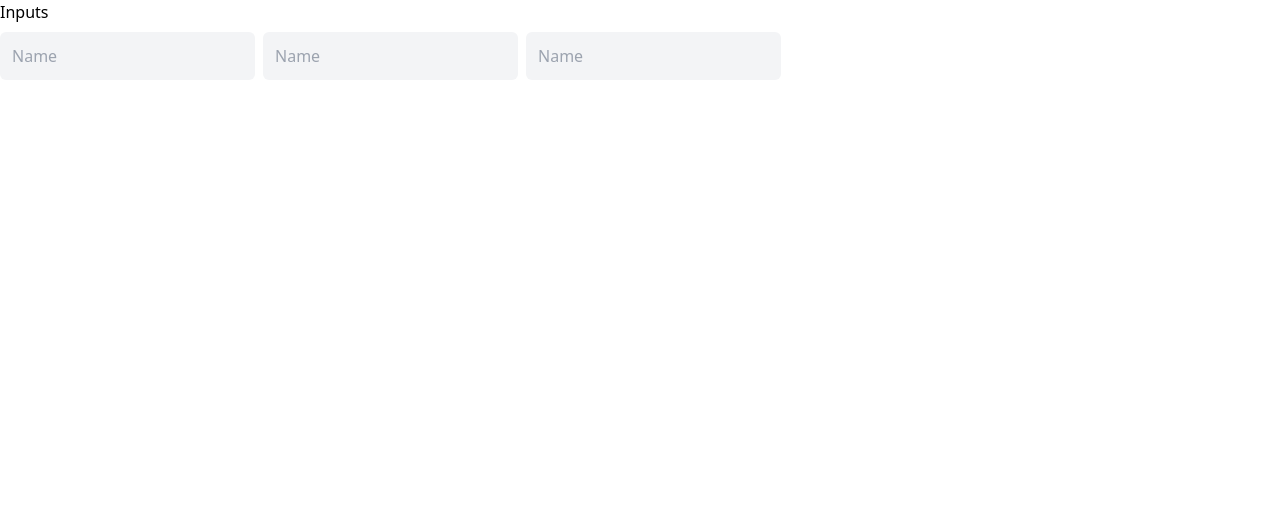
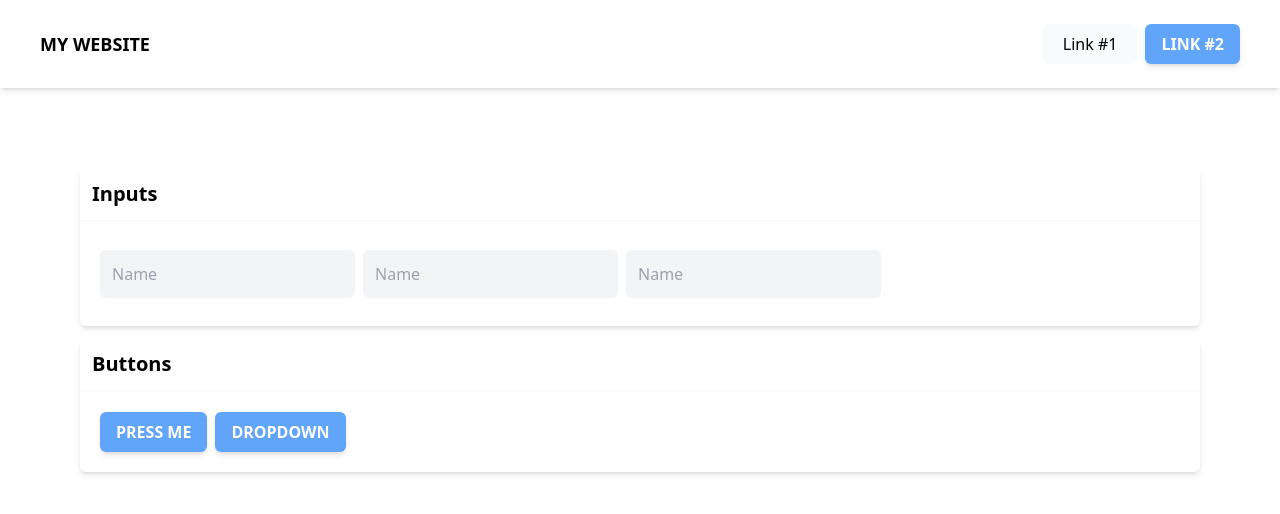
Before and after one commit to Zadigo/tailwind_templates, a Nuxt app in the folder frontend/: page / in a window 1280 px wide. Shown: the top 514 px of the page. Built offline with nearby package versions, Linux system fonts and the light colour scheme.

Commit message:
Basic components

```diff
--- a/frontend/components/base/card.vue
+++ b/frontend/components/base/card.vue
@@ -1,8 +1,8 @@
 <template>
   <div class="rounded-md shadow-md h-auto">
     <div v-if="title" class="border-b-2 border-gray-50 p-3">
-      <h3 class="text-md font-semibold">
-        Header
+      <h3 class="text-xl font-semibold">
+        {{ title }}
       </h3>
     </div>
 
@@ -16,8 +16,8 @@
       <slot />
     </div>
 
-    <div class="border-t-2 border-gray-50 p-3">
-      Footer
+    <div v-if="$slots.footer" class="border-t-2 border-gray-50 p-3">
+      <slot name="footer" />
     </div>
   </div>
 </template>
--- a/frontend/components/base/dropdown.vue
+++ b/frontend/components/base/dropdown.vue
@@ -1,7 +1,7 @@
 <template>
   <Transition enter-active-class="transition duration-200 ease-out" enter-from-class="transform scale-95 opacity-0" enter-to-class="transform scale-100 opacity-100" leave-active-class="transition duration-150 ease-in" leave-from-class="transform scale-100 opacity-100" leave-to-class="transform scale-95 opacity-0">
     <div v-if="isOpen" role="menu">
-      <div ref="menuEl" class="relative">
+      <div ref="menuEl" class="relative z-50">
         <slot />
       </div>
     </div>
--- /dev/null
+++ b/frontend/layouts/default.vue
@@ -0,0 +1,40 @@
+<template>
+  <section id="site">
+    <BaseNavbar class="mb-20">
+      <div class="mx-10">
+        <div class="flex justify-between items-center">
+          <NuxtLink to="/" class="font-bold uppercase text-lg">
+            My website
+          </NuxtLink>
+
+          <div class="flex gap-2">
+            <BaseNavbarlink is-button>
+              Link #1
+            </BaseNavbarlink>
+
+            <BaseButton>
+              Link #2
+
+              <template #dropdown="{ isOpen }">
+                <BaseDropdown :is-open="isOpen">
+                  <BaseList>
+                    <BaseListitem>
+                      First
+                    </BaseListitem>
+                    <BaseListitem>
+                      Second
+                    </BaseListitem>
+                  </BaseList>
+                </BaseDropdown>
+              </template>
+            </BaseButton>
+          </div>
+        </div>
+      </div>
+    </BaseNavbar>
+
+    <div class="mx-auto px-20">
+      <slot />
+    </div>
+  </section>
+</template>
--- a/frontend/pages/index.vue
+++ b/frontend/pages/index.vue
@@ -1,8 +1,6 @@
 <template>
-  <section class="site">
-    <div>
-      <h1>Inputs</h1>
-
+  <section id="home">
+    <BaseCard title="Inputs" class="mb-3">
       <div class="flex gap-2">
         <BaseInput v-model="search" />
 
@@ -10,7 +8,31 @@
 
         <BaseAutocomplete v-model="search" :items="items" />
       </div>
-    </div>
+    </BaseCard>
+
+    <BaseCard title="Buttons">
+      <div class="flex gap-2">
+        <BaseButton>Press me</BaseButton>
+
+        <BaseButton>
+          Dropdown
+
+          <template #dropdown="{ isOpen }">
+            <BaseDropdown :is-open="isOpen">
+              <BaseList>
+                <BaseListitem>
+                  Option #1
+                </BaseListitem>
+
+                <BaseListitem>
+                  Option #2
+                </BaseListitem>
+              </BaseList>
+            </BaseDropdown>
+          </template>
+        </BaseButton>
+      </div>
+    </BaseCard>
   </section>
 </template>
 
```
